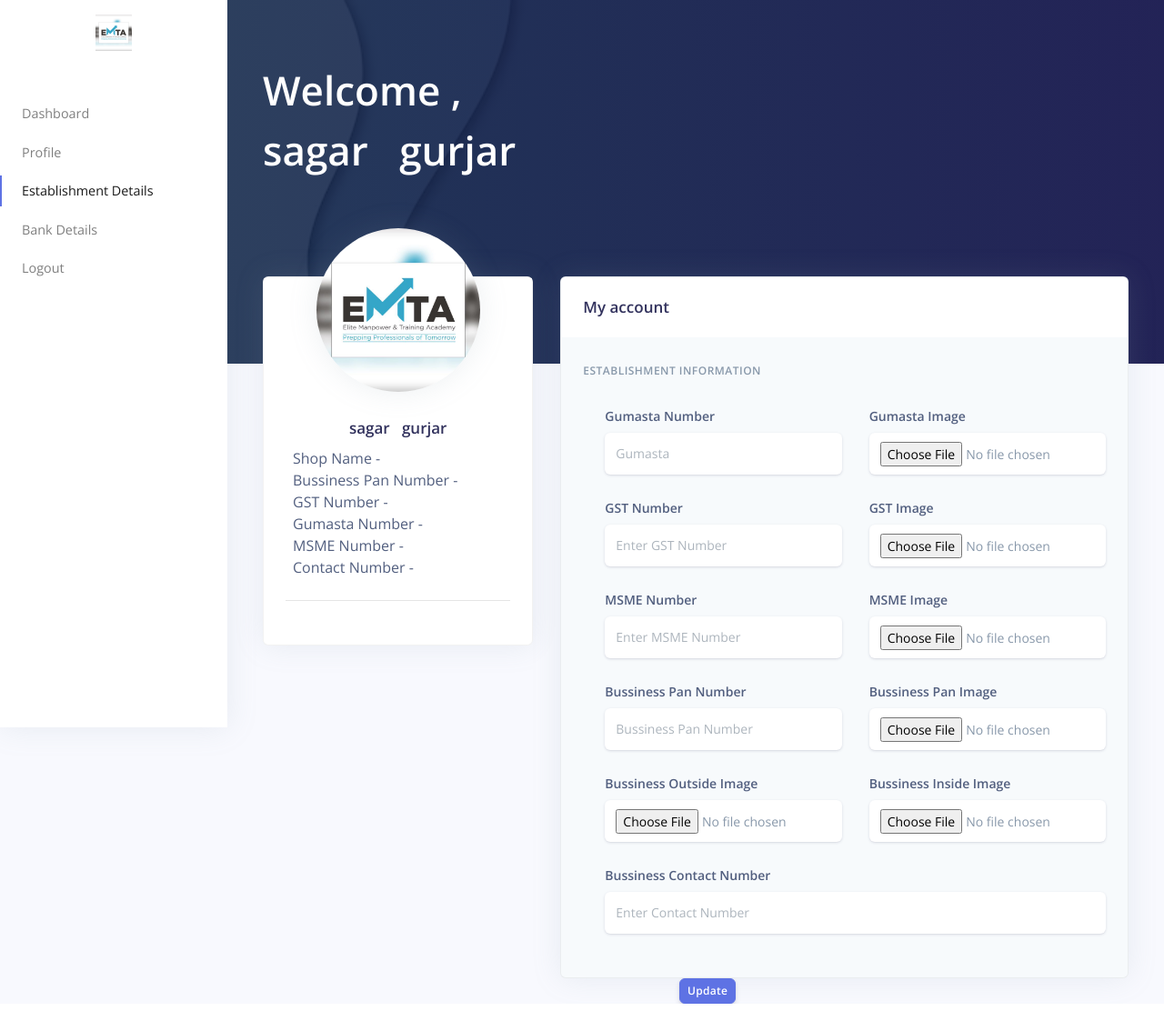
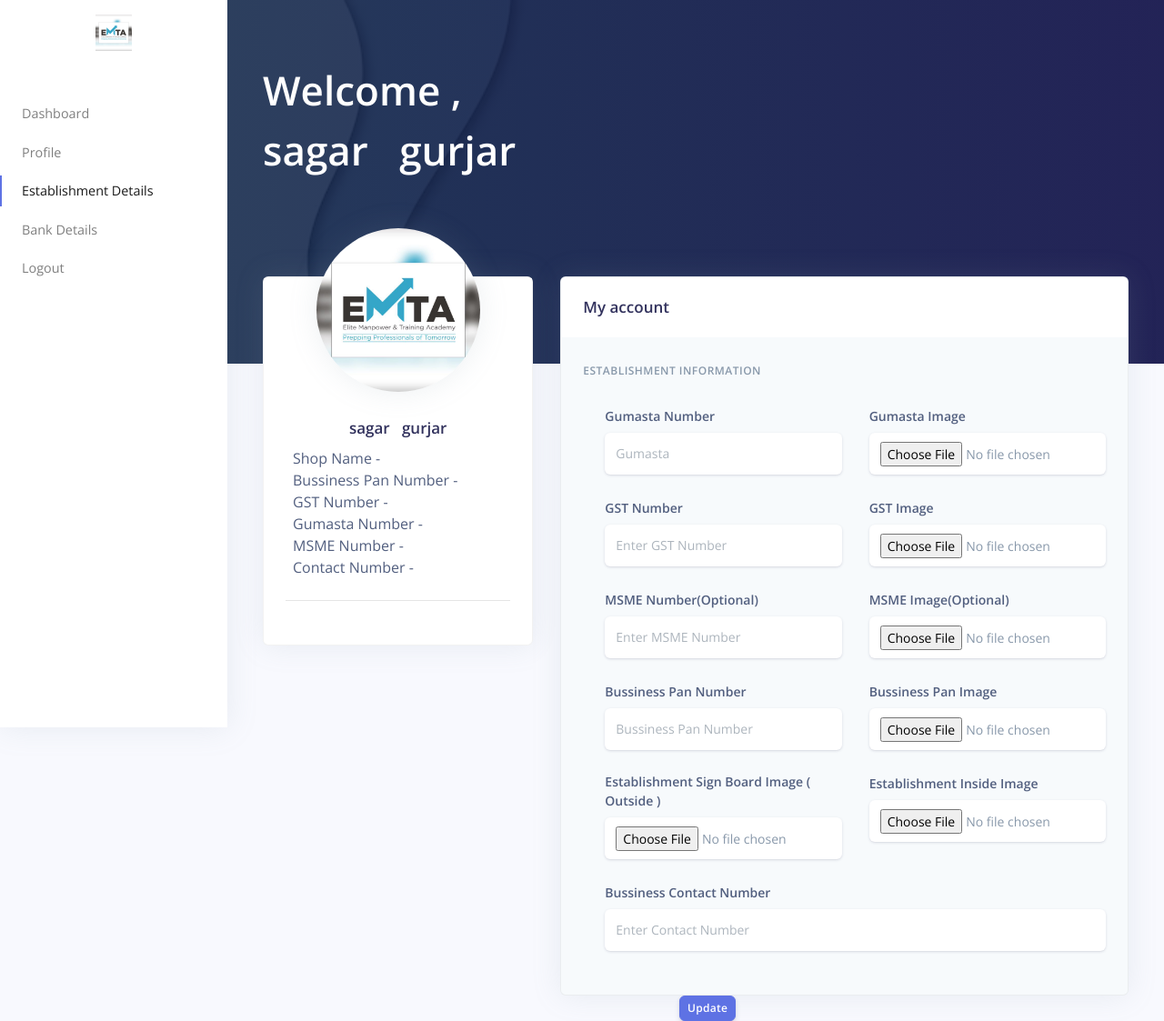
Before and after one commit to gurjar09/EMTA_2024, a Django app: page /EstablishmentDetails/ in a window 1280 px wide. Shown: the whole page at 91% size. Run offline with Django 5.2, Linux system fonts and the light colour scheme; a user stored in the database is signed in; data comes from the database, SQL or seed files in the repository; some libraries are stand-ins or nearby versions.

Commit message:
POP Commit

```diff
--- a/template/EstablishmentDetails.html
+++ b/template/EstablishmentDetails.html
@@ -235,7 +235,7 @@
 
                     <div class="col-lg-6">
                       <div class="form-group">
-                        <label class="form-control-label" for="input-email">MSME Number</label>
+                        <label class="form-control-label" for="input-email">MSME Number(Optional)</label>
                         <input type="text" id="input-email" class="form-control form-control-alternative"
                           name="MSME_number" placeholder="Enter MSME Number" pattern="[0-9]{2}/[A-Z]{4}/[0-9]{6}"
                           value="{{ MSME_number }}">
@@ -243,7 +243,7 @@
                     </div>
                     <div class="col-lg-6">
                       <div class="form-group">
-                        <label class="form-control-label" for="input-first-name">MSME Image</label>
+                        <label class="form-control-label" for="input-first-name">MSME Image(Optional)</label>
                         <input type="file" id="input-first-name" class="form-control form-control-alternative"
                           name="MSME_image" placeholder="MSME Image">
                       </div>
@@ -265,14 +265,14 @@
                     </div>
                     <div class="col-lg-6">
                       <div class="form-group">
-                        <label class="form-control-label" for="input-email">Bussiness Outside Image</label>
+                        <label class="form-control-label" for="input-email">Establishment Sign Board  Image ( Outside )</label>
                         <input type="file" id="input-email" class="form-control form-control-alternative" name="Bphoto_outer"
                           placeholder="Outside Image">
                       </div>
                     </div>
                     <div class="col-md-6">
                       <div class="form-group">
-                        <label class="form-control-label" for="input-address">Bussiness Inside Image</label>
+                        <label class="form-control-label" for="input-address">Establishment Inside Image</label>
                         <input id="input-address" class="form-control form-control-alternative" name="Bphoto_inside"
                           placeholder="Inside Image" type="file">
                       </div>
--- a/template/VendorBankDetails.html
+++ b/template/VendorBankDetails.html
@@ -234,7 +234,7 @@
                     </div>
                     <div class="col-lg-6">
                       <div class="form-group">
-                        <label class="form-control-label" for="input-last-name">MICR Code</label>
+                        <label class="form-control-label" for="input-last-name">MICR Code(Optional)</label>
                         <input type="text" id="input-last-name" class="form-control form-control-alternative"
                           placeholder="MICR Code" name='micr_code' value="{{ micr_code }}">
                       </div>
```
Also changed, not shown: template/VendorSignup.html (+6 -1 lines).
